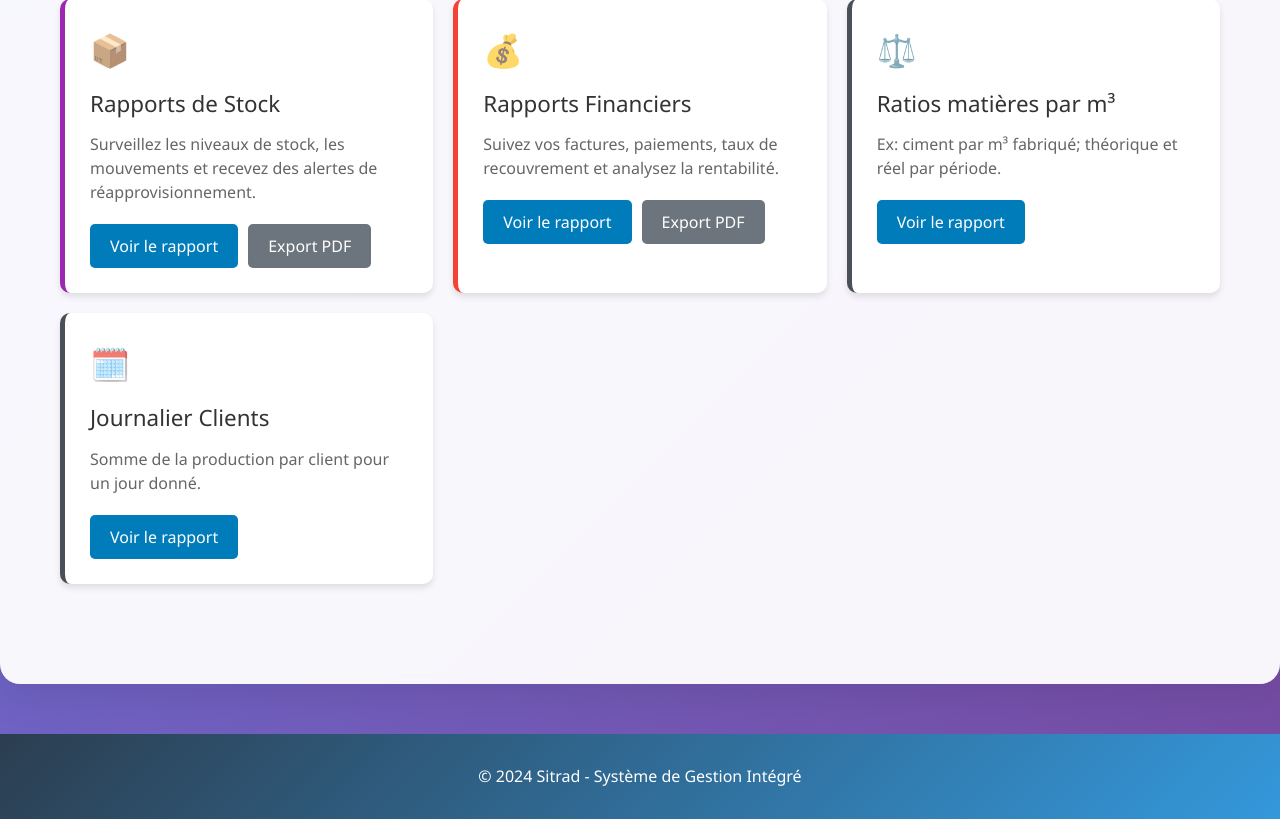
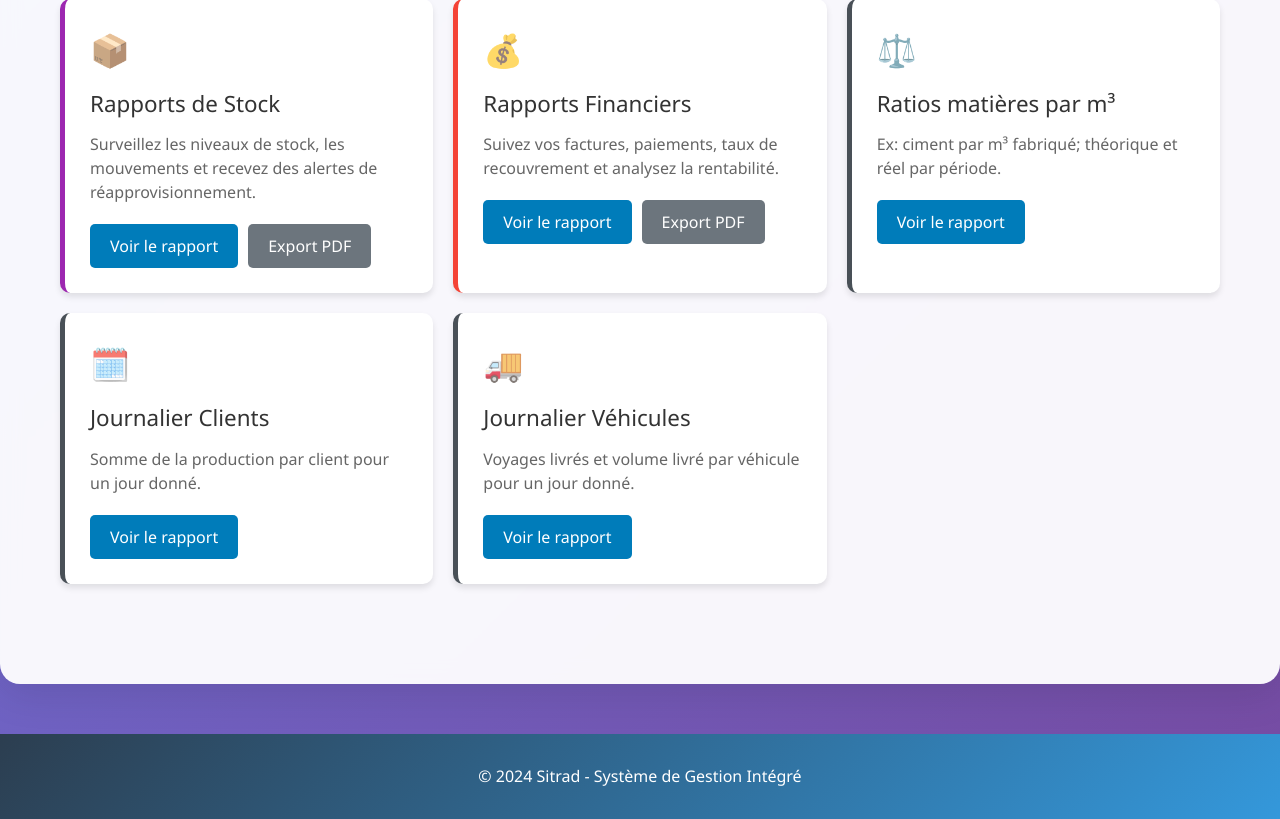
Before and after one commit to kira3622/sitrad, a Django app: page /reports/ in a window 1280 px wide. Shown: the part 943-1762 px from the top of the page. Run offline with Django 5.2, Linux system fonts and the light colour scheme.

Commit message:
feat(reports): add daily vehicles report view, URL, template, and dashboard/admin links

```diff
--- a/reports/templates/reports/dashboard.html
+++ b/reports/templates/reports/dashboard.html
@@ -286,6 +286,15 @@
                 <a href="{% url 'reports:clients_journalier' %}" class="btn btn-primary">Voir le rapport</a>
             </div>
         </div>
+
+        <div class="report-card vehicules-journalier">
+            <div class="icon">🚚</div>
+            <h3>Journalier Véhicules</h3>
+            <p>Voyages livrés et volume livré par véhicule pour un jour donné.</p>
+            <div class="report-actions">
+                <a href="{% url 'reports:vehicules_journalier' %}" class="btn btn-primary">Voir le rapport</a>
+            </div>
+        </div>
     </div>
 </div>
 {% endblock %}
--- a/reports/urls.py
+++ b/reports/urls.py
@@ -16,6 +16,7 @@ urlpatterns = [
     path('financier/', views.rapport_financier, name='financier'),
     path('ratios-m3/', views.rapport_ratios_m3, name='ratios_m3'),
     path('clients-journalier/', views.rapport_journalier_clients, name='clients_journalier'),
+    path('vehicules-journalier/', views.rapport_journalier_vehicules, name='vehicules_journalier'),
 
     # Export PDF
     path('export/<str:type_rapport>/', views.export_rapport_pdf, name='export_pdf'),
--- a/reports/views.py
+++ b/reports/views.py
@@ -17,6 +17,7 @@ from stock.models import MouvementStock
 from inventory.models import MatierePremiere
 from billing.models import Facture, LigneFacture
 from formulas.models import FormuleBeton, CompositionFormule
+from logistics.models import Vehicule, Livraison, Chauffeur
 
 # Vue principale des rapports
 def dashboard_reports(request):
@@ -943,3 +944,110 @@ def rapport_journalier_clients(request):
     }
 
     return render(request, 'reports/clients_journalier.html', context)
+
+
+def rapport_journalier_vehicules(request):
+    """
+    Rapport journalier par véhicule: somme des voyages (livraisons livrées) et total des livraisons (m³) pour un jour donné.
+    - Voyages: nombre de "Livraison" avec statut livrée ce jour, groupé par véhicule.
+    - Volume livré: somme des lots produits ce jour groupés par véhicule; fallback sur ordres terminés si aucun lot.
+    """
+    jour_param = request.GET.get('jour')
+    if jour_param:
+        try:
+            jour = datetime.strptime(jour_param, '%Y-%m-%d').date()
+        except ValueError:
+            jour = timezone.now().date()
+    else:
+        jour = timezone.now().date()
+
+    # Comptage des voyages via livraisons livrées
+    livraisons = Livraison.objects.filter(
+        date_livraison=jour,
+        statut='livree',
+        vehicule__isnull=False
+    ).select_related('vehicule', 'commande')
+
+    voyages_par_vehicule = livraisons.values(
+        'vehicule__id', 'vehicule__immatriculation', 'vehicule__modele', 'vehicule__chauffeur__nom'
+    ).annotate(
+        voyages=Count('id')
+    )
+
+    # Calcul du volume livré via lots (réel); fallback ordres terminés
+    lots = LotProduction.objects.filter(
+        date_heure_production__date=jour,
+        ordre_production__vehicule__isnull=False
+    ).select_related('ordre_production__vehicule', 'ordre_production__chauffeur')
+
+    source_volume = 'lots'
+    if lots.exists():
+        volumes_par_vehicule = lots.values(
+            'ordre_production__vehicule__id',
+            'ordre_production__vehicule__immatriculation',
+            'ordre_production__vehicule__modele',
+            'ordre_production__chauffeur__nom'
+        ).annotate(
+            total_m3=Sum('quantite_produite'),
+            nb_lots=Count('id')
+        )
+    else:
+        source_volume = 'ordres'
+        ordres = OrdreProduction.objects.filter(
+            date_production=jour,
+            statut='termine',
+            vehicule__isnull=False
+        ).select_related('vehicule', 'chauffeur')
+        volumes_par_vehicule = ordres.values(
+            'vehicule__id',
+            'vehicule__immatriculation',
+            'vehicule__modele',
+            'chauffeur__nom'
+        ).annotate(
+            total_m3=Sum('quantite_produire'),
+            nb_lots=Count('id')
+        )
+
+    # Fusionner voyages et volumes par véhicule
+    # Construire dict par véhicule id
+    data_par_vehicule = {}
+    for v in volumes_par_vehicule:
+        vid = v.get('vehicule__id') or v.get('ordre_production__vehicule__id')
+        data_par_vehicule[vid] = {
+            'vehicule': f"{v.get('vehicule__modele', v.get('ordre_production__vehicule__modele'))} ({v.get('vehicule__immatriculation', v.get('ordre_production__vehicule__immatriculation'))})",
+            'chauffeur_nom': v.get('chauffeur__nom', v.get('ordre_production__chauffeur__nom')),
+            'total_m3': v['total_m3'] or Decimal('0'),
+            'voyages': 0
+        }
+
+    for l in voyages_par_vehicule:
+        vid = l['vehicule__id']
+        key_present = data_par_vehicule.get(vid)
+        if key_present:
+            data_par_vehicule[vid]['voyages'] = l['voyages']
+        else:
+            # véhicule avec voyages mais sans volume (ex: livraison sans lot ce jour)
+            data_par_vehicule[vid] = {
+                'vehicule': f"{l['vehicule__modele']} ({l['vehicule__immatriculation']})",
+                'chauffeur_nom': l['vehicule__chauffeur__nom'],
+                'total_m3': Decimal('0'),
+                'voyages': l['voyages']
+            }
+
+    # Liste finale triée par volume desc
+    vehicules_stats = list(data_par_vehicule.values())
+    vehicules_stats.sort(key=lambda x: (x['total_m3'], x['voyages']), reverse=True)
+
+    total_volume = sum([v['total_m3'] for v in vehicules_stats]) if vehicules_stats else Decimal('0')
+    total_voyages = sum([v['voyages'] for v in vehicules_stats]) if vehicules_stats else 0
+
+    context = {
+        'title': 'Rapport Journalier par Véhicule',
+        'jour': jour,
+        'vehicules_stats': vehicules_stats,
+        'total_volume': total_volume,
+        'total_voyages': total_voyages,
+        'source_volume': source_volume,
+    }
+
+    return render(request, 'reports/vehicules_journalier.html', context)
```
Also changed, not shown: reports/templates/reports/vehicules_journalier.html (added, +57 -0 lines).
